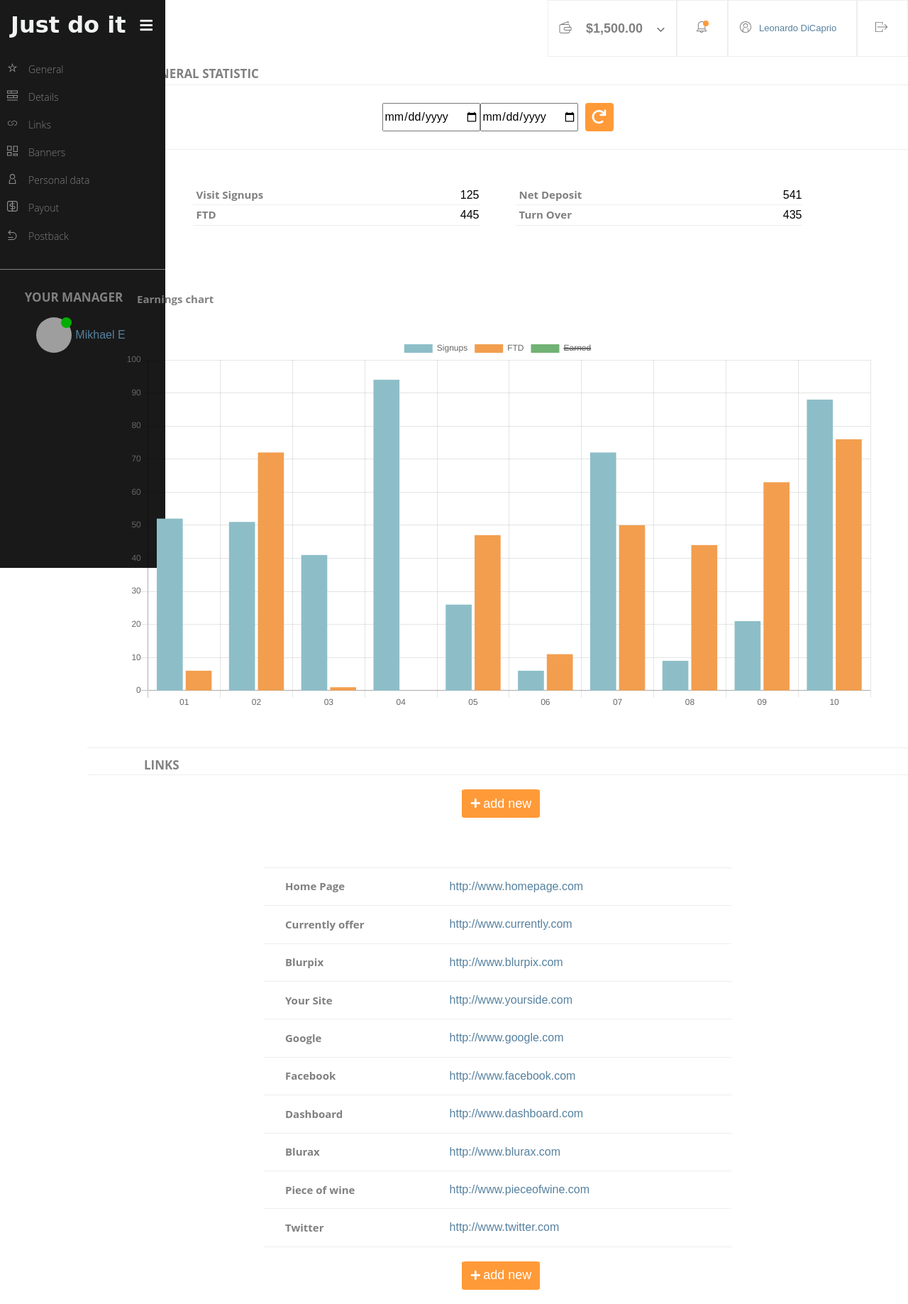
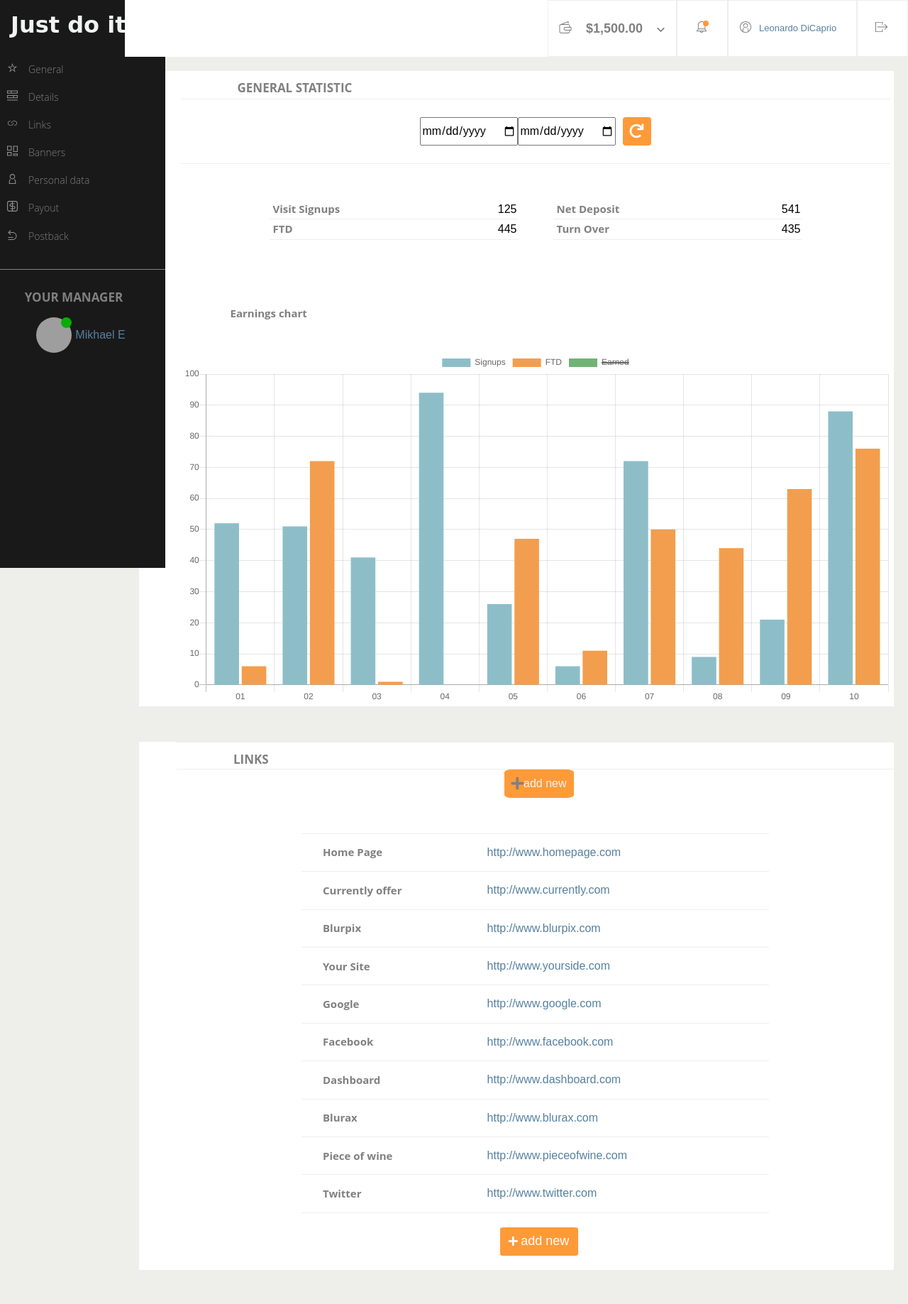
Before and after one commit to jankamienski/Investments, a website: page src/index.html in a window 1280 px wide. Shown: the whole page at 71% size. After the commit the page ends 1809 px from the top, so only its background shows below. Drawn offline with nearby package versions, Linux system fonts and the light colour scheme; files that its build step writes are made by us from their sources; grey boxes are pictures that could not be loaded; a web font is replaced by a local one.

Commit message:
Change margins

```diff
--- a/package.json
+++ b/package.json
@@ -14,7 +14,7 @@
         "test:js": "eslint src/js/",
         "test:scss": "stylelint src/sass/",
         "build": "npm-run-all build:* test",
-        "build:clean": "mkdirp dist && rm -r dist && mkdirp dist",
+        "build:clean": "mkdirp dist && mkdirp dist",
         "build:copy": "copyfiles -a -u 1 -e \"**/sass/**/*\" -e \"**/.gitkeep\" \"src/**/*\" dist",
         "build:sass": "node-sass --output-style compact -o dist/css src/sass",
         "build:autoprefixer": "globstar autoprefixer-cli \"dist/css/*.css\"",
--- a/src/index.html
+++ b/src/index.html
@@ -155,6 +155,7 @@
       </div>
     </div>
     <div class="item general-statistic">
+      <div class="container">
         <div class="section-name">
           <h2>General statistic</h2>
         </div>
@@ -196,19 +197,16 @@
         <canvas id="myChart"></canvas>
       </div>
       </div>
+
+  </div>
       </div>
     </div>
     <div class="item links">
       <div class="section-name">
         <h2>Links</h2>
       </div>
-      <div class=" links-container">
-        <div class="links-wrapper">
-          <article class="links-section container">
       <div class="links-container">
-              <div class="button-container">
           <button class="button btn-links" type="submit"><i class="fas fa-plus"></i> add new</button>
-              </div>
         <div class="general-wrapper">
           <div class="scroll-wrapper">
             <table class="links-table">
@@ -319,9 +317,6 @@
           <button class="button btn-links" type="submit"><i class="fas fa-plus"></i> add new</button>
         </div>
       </div>
-          </article>
-        </div>
-      </div>
     </div>
 
   </div>
--- a/src/sass/_general-statistic.scss
+++ b/src/sass/_general-statistic.scss
@@ -50,8 +50,6 @@
   a {
     padding: 0 15px;
 
-
-
     &:hover {
       color: $links-color;
     }
@@ -68,7 +66,7 @@
 
 .chart-container {
   position: relative;
-  width: calc(100% - 100px);
+  width: 100%;
   margin: 0 auto;
 }
 
--- a/src/sass/_homepage.scss
+++ b/src/sass/_homepage.scss
@@ -1,8 +1,8 @@
 /* Global */
 
 body {
-  Font-family: sans-serif;
-
+  font-family: sans-serif;
+  background: $background-color;
 }
 
 .general-wrapper {
@@ -13,9 +13,19 @@ body {
 
 .grid-container {
   max-width: 100%;
-  padding-left: 70px;
   display: flex;
   flex-direction: column;
+  margin: 100px 20px 20px 196px;
+}
+
+body.active  {
+  .grid-container {
+    margin-left: 90px;
+  }
+
+  .topper {
+    width: calc(100% - 70px);
+  }
 }
 
 .item {
@@ -27,12 +37,17 @@ body {
   position: fixed;
   height: 100%;
   left: 0;
+  top: 0;
 }
 
 .topper {
-  margin-left: -10px;
-  padding: 0;
+  position: fixed;
+  background: white;
+  width: calc(100% - 176px);
+  right: 0;
+  top: 0;
 }
+
 
 .general-statistic {
   padding-left: 53px;
--- a/src/sass/components/_build.scss
+++ b/src/sass/components/_build.scss
@@ -12,3 +12,8 @@ a:-webkit-any-link {
   padding: 0;
   margin-left: -7px;
 }
+
+.container {
+  max-width: 1000px;
+  margin: 0 auto;
+}
--- a/src/sass/components/_media.scss
+++ b/src/sass/components/_media.scss
@@ -168,18 +168,6 @@
   .general-callender {
     padding-top: 25px;
     padding-bottom: 25px;
-    padding-left: 80px;
-    margin-left: 80px;
-  }
-
-  .earnings-chart {
-    text-align: center;
-    width: 140%;
-    padding-left: 0;
-  }
-
-  .chart-container {
-    width: 100%;
   }
 
   .general-wrapper {
```
Also changed, not shown: README.md, dist/css/style.css, dist/index.html, 1 other file. Lines whose indentation alone changed are shown as unchanged.
